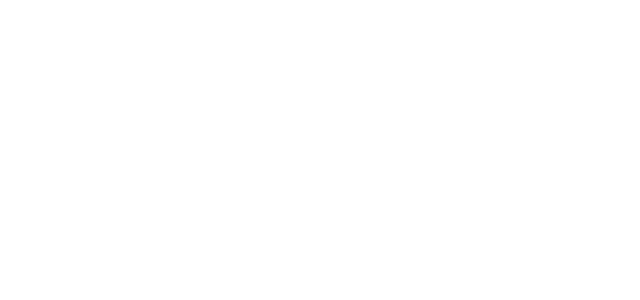
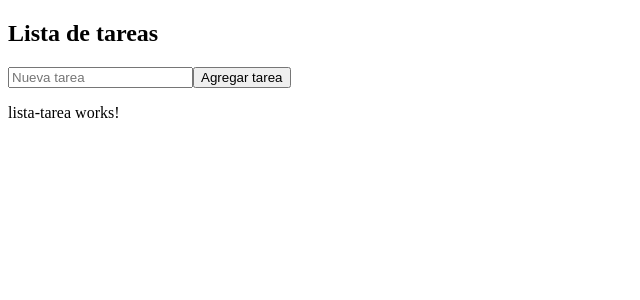
Before and after one commit to yeifreng/ToDo-list-angular, an Angular app: page / in a window 1280 px wide. Shown: the top 300 px of the page, without its empty margins (0-640 px from the left). Built offline with nearby package versions, Linux system fonts and the light colour scheme.

Commit message:
maquetamos el HTML del componente hijo con el input y boton de enviar

```diff
--- a/src/app/agregar-tarea/agregar-tarea.component.html
+++ b/src/app/agregar-tarea/agregar-tarea.component.html
@@ -1 +1,4 @@
-<p>agregar-tarea works!</p>
+
+<h2>Lista de tareas</h2>
+<input type="text" name="tareaAgregar" placeholder="Nueva tarea" required>
+<button type="button">Agregar tarea</button>
--- a/src/app/app.component.html
+++ b/src/app/app.component.html
@@ -1,2 +1,2 @@
-
+<app-lista-tarea></app-lista-tarea>
 <router-outlet></router-outlet>
--- a/src/app/lista-tarea/lista-tarea.component.html
+++ b/src/app/lista-tarea/lista-tarea.component.html
@@ -1 +1,2 @@
+<app-agregar-tarea></app-agregar-tarea>
 <p>lista-tarea works!</p>
```
